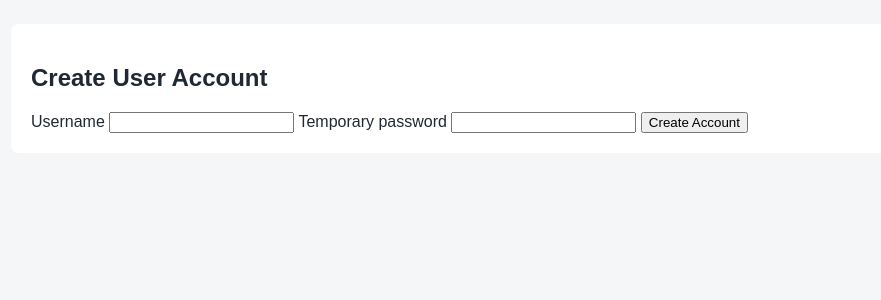
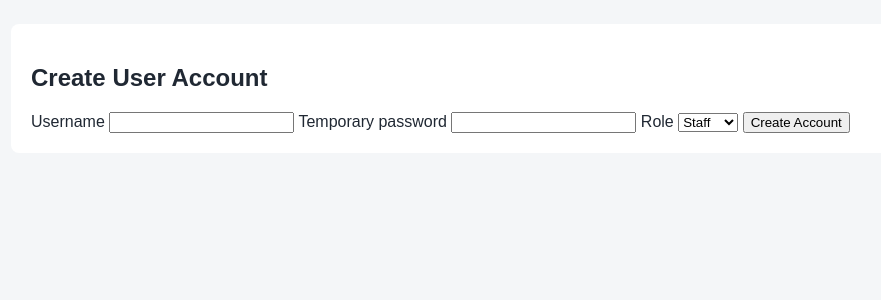
Before and after one commit to BalaviDeshna/Electronics-store-inventory-management-system, a Flask app: template app/templates/create_user.html in a window 1280 px wide. Shown: the part 136-436 px from the top of the page, without its empty margins (13-894 px from the left). Run offline with Flask 3, Linux system fonts and the light colour scheme; the template is opened without the code that fills it, so the values that code supplies are empty; the visitor is signed in with stand-in values (Sample User, id 1).

Commit message:
US-03: implement role assignment and role-based access control

```diff
--- a/app/presentation/routes/auth.py
+++ b/app/presentation/routes/auth.py
@@ -6,7 +6,7 @@ from app.data.extensions import db
 from app.presentation.authz import admin_required
 
 auth_bp = Blueprint("auth", __name__)
-
+ALLOWED_ROLES = {"admin", "staff"}
 
 @auth_bp.route("/login", methods=["GET", "POST"])
 def login():
@@ -33,6 +33,11 @@ def create_user():
     if request.method == "POST":
         username = request.form.get("username", "").strip()
         password = request.form.get("password", "")
+        role = request.form.get("role", "staff").strip().lower()
+
+        if role not in ALLOWED_ROLES:
+            flash("Choose a valid role.", "error")
+            return render_template("create_user.html"), 400
 
         if not username:
             flash("Username is required.", "error")
@@ -54,7 +59,7 @@ def create_user():
             flash("That username is already taken.", "error")
             return render_template("create_user.html"), 409
 
-        user = User(username=username)
+        user = User(username=username, role=role)
         user.set_password(password)
         db.session.add(user)
 
--- a/app/templates/create_user.html
+++ b/app/templates/create_user.html
@@ -19,6 +19,12 @@
     <input id="password" name="password" type="password"
            minlength="8" autocomplete="new-password" required>
 
+    <label for="role">Role</label>
+    <select id="role" name="role" required>
+        <option value="staff" selected>Staff</option>
+        <option value="admin">Admin</option>
+    </select>
+
     <button type="submit">Create Account</button>
 </form>
 
```
Also changed, not shown: tests/test_auth.py (+59 -6 lines).
